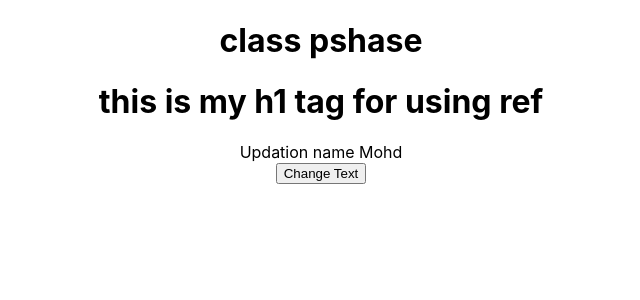
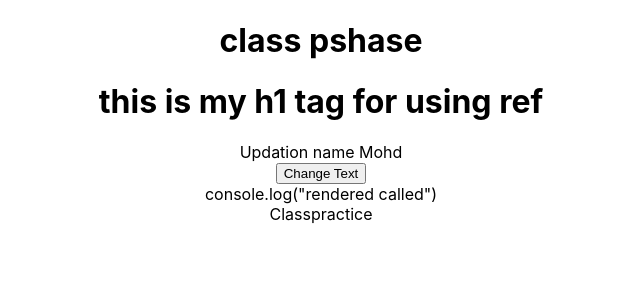
Before and after one commit to MMP0786/counter, a React (Create React App) app: page / in a window 1280 px wide. Shown: the top 300 px of the page, without its empty margins (319-959 px from the left). Built offline with nearby package versions, Linux system fonts and the light colour scheme.

Commit message:
class mounting phase

```diff
--- /dev/null
+++ b/src/Classpractice.js
@@ -0,0 +1,27 @@
+import React, { Component } from 'react'
+
+export default class Classpractice extends Component {
+    constructor(props) {
+      super(props)
+
+      this.state = {
+
+      }
+      console.log("construtor clalled")
+    }
+   static getDerivedStateFromProps(){
+        console.log("getDerivedStateFromProps called")
+    }
+
+    componentDidMount(){
+        console.log("componentDidMount called")
+    }
+  render() {
+    return (
+        <>
+        console.log("rendered called")
+      <div>Classpractice</div>
+        </>
+    )
+  }
+}
--- a/src/index.js
+++ b/src/index.js
@@ -22,7 +22,7 @@ import Newsearch from './Newsearch';
 // import Useref from './Useref';
 // const Comp1 = lazy(()=> import("./Comp1"))
 // const Comp2 = lazy(()=>import("./Comp2") )
-
+import Classpractice from "./Classpractice"
 
 const root = ReactDOM.createRoot(document.getElementById('root'));
 // const arr1 = [2, 45, 46]
@@ -34,6 +34,7 @@ root.render(
 
  <>
  <ClassPhase/>
+ <Classpractice/>
  {/* <AxiosPost/> */}
  {/* <FormwithFormik/> */}
  {/* <FormWithFormik2/> */}
```
